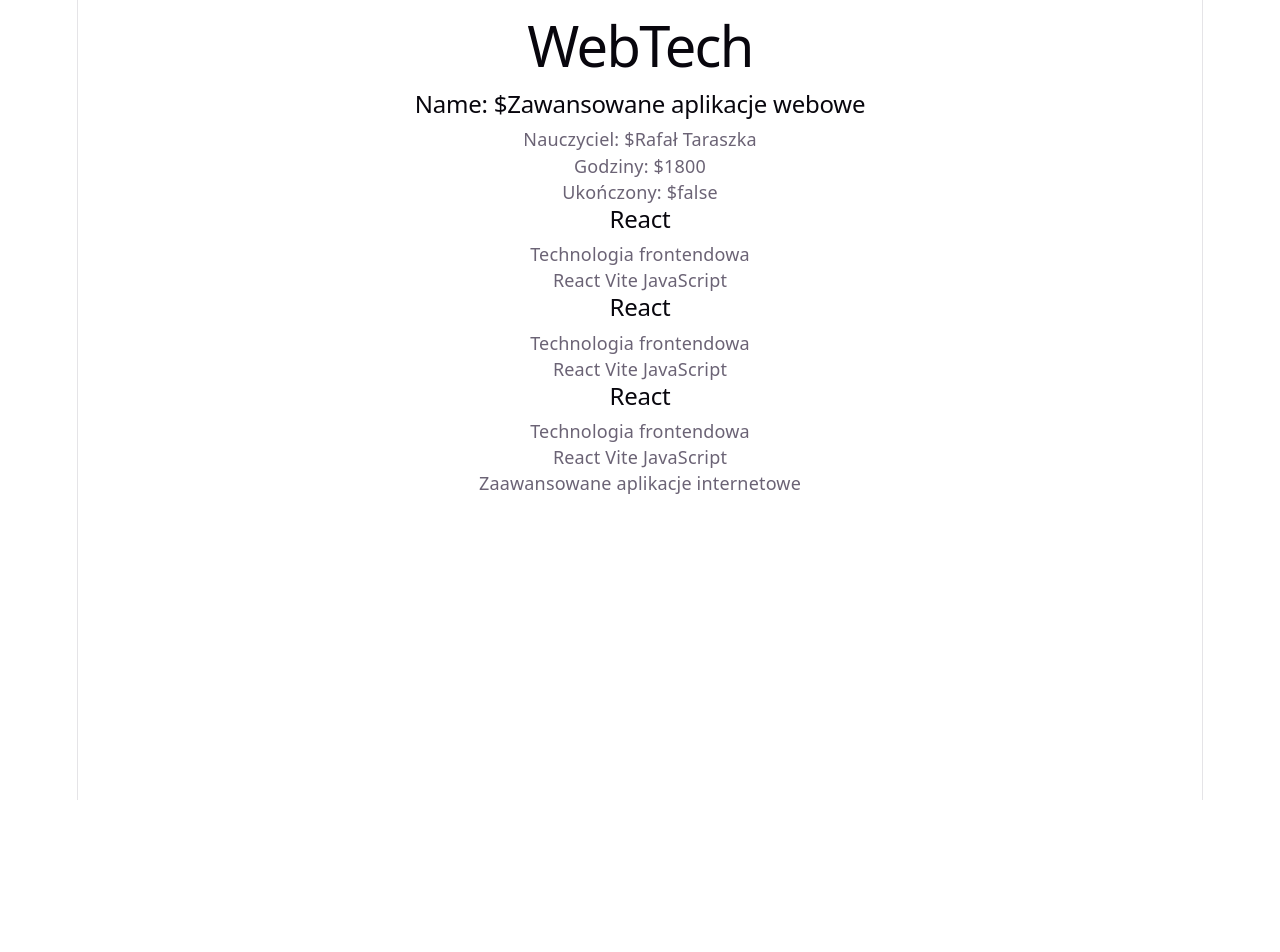
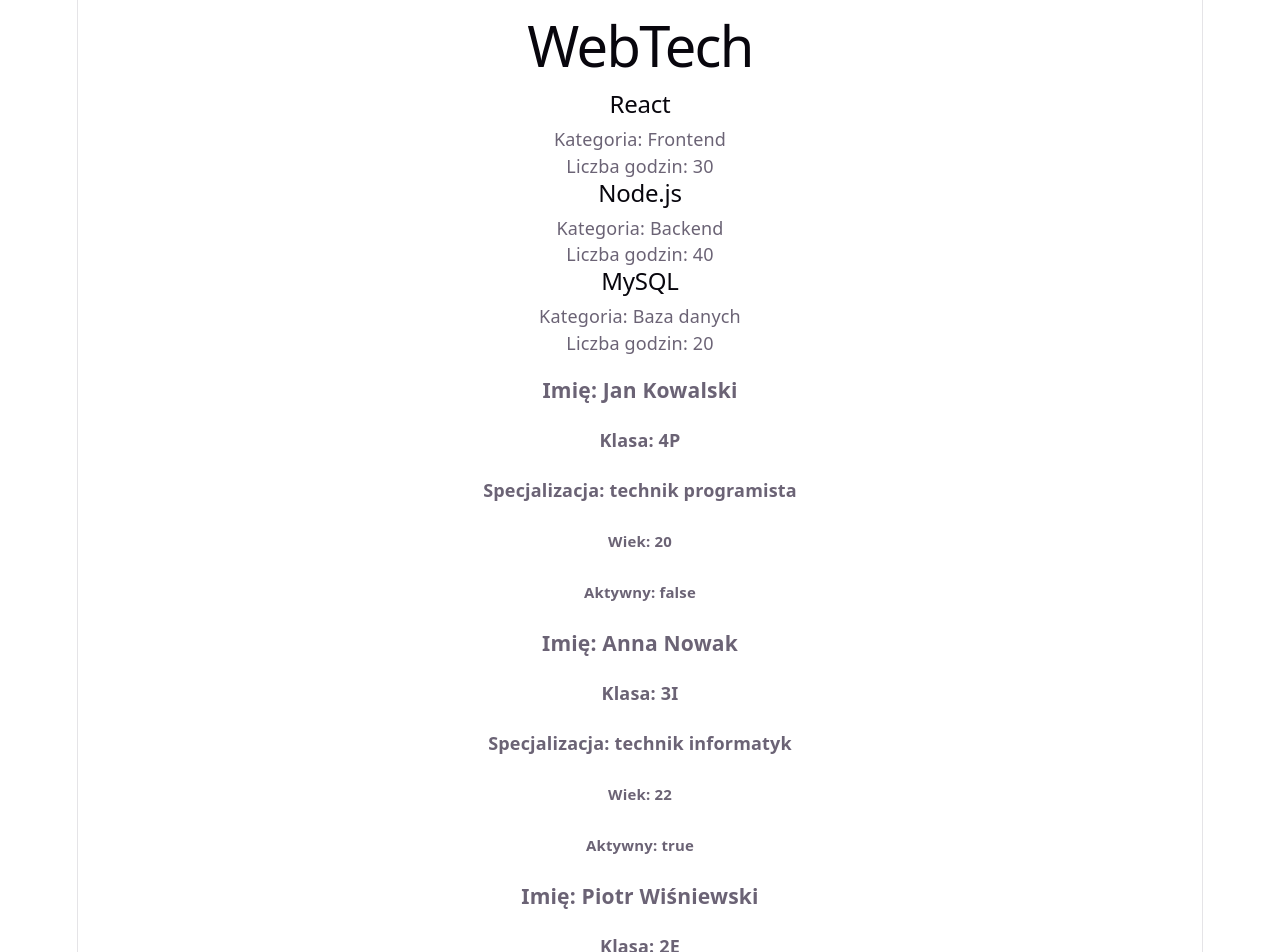
Before and after one commit to HubertKukla67/HK_13_WebTech, a React (Vite) app: page / in a window 1280 px wide. Shown: the top 952 px of the page. Before the commit the page ends 800 px from the top, so only its background shows below. Built offline with nearby package versions, Linux system fonts and the light colour scheme.

Commit message:
04_React

```diff
--- a/src/App.jsx
+++ b/src/App.jsx
@@ -7,6 +7,8 @@
 import Technology from './components/technology'
 import Footer from './components/Footer'
 import CourseCard from './components/CourseCard'
+import StudentCard from './components/StudentCard'
+
 function App() {
 
 
@@ -15,10 +17,62 @@
     <div>
       <Header/>
 
-      <CourseCard></CourseCard>
-      <Technology></Technology>
-      <Technology></Technology>
-      <Technology></Technology>
+
+      <main>
+
+        <Technology
+          name="React"
+          category="Frontend"
+          hours={30}
+        />
+
+        <Technology
+          name="Node.js"
+          category="Backend"
+          hours={40}
+        />
+
+        <Technology
+          name="MySQL"
+          category="Baza danych"
+          hours={20}
+        />
+
+      </main>
+
+      <StudentCard
+        name="Jan Kowalski"
+        className="4P"
+        specialization="technik programista"
+        age={20}
+        active={false}
+      />
+
+      <StudentCard
+        name="Anna Nowak"
+        className="3I"
+        specialization="technik informatyk"
+        age={22}
+        active={true}
+      />
+
+      <StudentCard
+        name="Piotr Wiśniewski"
+        className="2E"
+        specialization="technik elektronik"
+        age={19}
+        active={true}
+      />
+
+      <StudentCard
+        name="Julia Wójcik"
+        className="1R"
+        specialization="technik reklamy"
+        age={21}
+        active={false}
+      />
+
+
       <Footer></Footer>
     </div>
   );
--- /dev/null
+++ b/src/components/StudentCard.jsx
@@ -0,0 +1,15 @@
+export default function StudentCard({name, className, specialization, age, active}) {
+
+
+
+    return(
+        <>
+            <h3>Imię: {name}</h3>
+            <h4>Klasa: {className}</h4>
+            <h4>Specjalizacja: {specialization}</h4>
+            <h5>Wiek: {age}</h5>
+            <h5>Aktywny: {String(active)}</h5>
+        </>
+    );
+
+}
--- a/src/components/technology.jsx
+++ b/src/components/technology.jsx
@@ -1,27 +1,19 @@
-function Technology() {
+function Technology(props) {
+  return (
+    <section>
 
-  const technologies =
-  [
-    {
-      name:"React"
-    },
-    {
-      name:"Vite"
-    },
-    {
-      name:"JavaScript"
-    }
-  ]
+      <h2>{props.name}</h2>
 
+      <p>
+        Kategoria: {props.category}
+      </p>
 
+      <p>
+        Liczba godzin: {props.hours}
+      </p>
 
-
-  return (
-    <div>
-      <h2>React</h2>
-      <p>Technologia frontendowa</p>
-      <p>{technologies[0].name + " " + technologies[1].name + " " + technologies[2].name}</p>
-    </div>
+    </section>
   );
 }
-export default Technology
+
+export default Technology;
```
Also changed, not shown: 1 other file (tests, documents, lock files or other folders).
